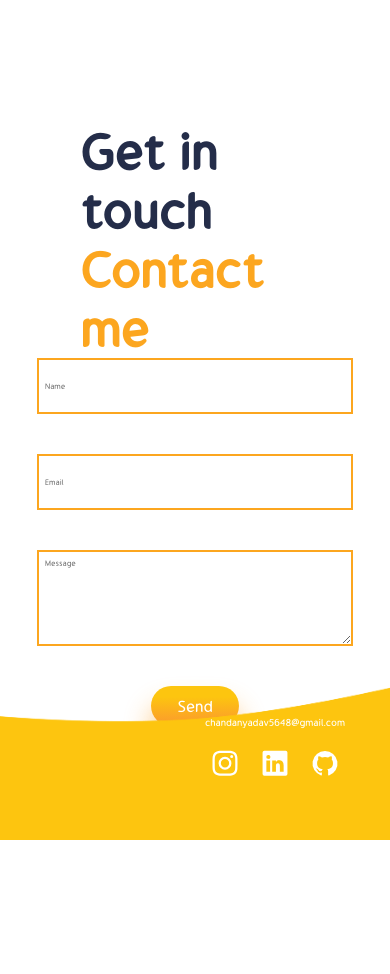
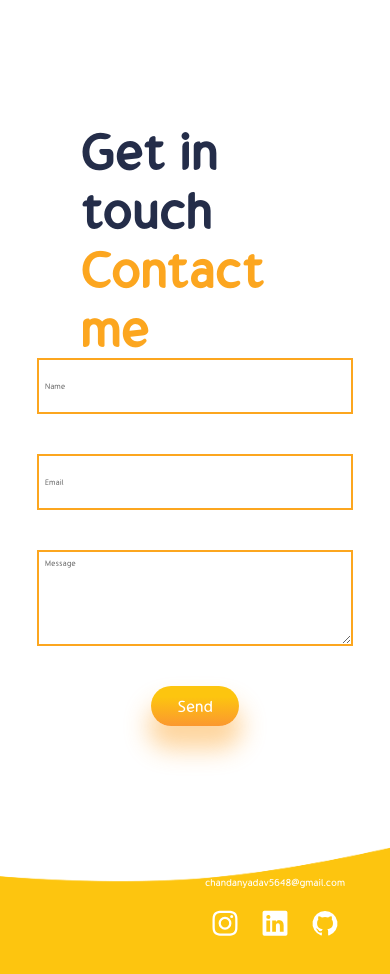
Before and after one commit to Chandan-KYadav/Portfolio-Chandan, a React (Create React App) app: page / in a window 390 px wide. Shown: the part 6280-7254 px from the top of the page. Before the commit the page ends 7120 px from the top, so only its background shows below. Built offline with nearby package versions, Linux system fonts and the light colour scheme.

Commit message:
Update Contact.css

```diff
--- a/src/components/Contact/Contact.css
+++ b/src/components/Contact/Contact.css
@@ -30,7 +30,7 @@ textarea{
 @media screen and (max-width : 480px) {
     .contact{
         flex-direction: column;
-        width-bottom: 8rem;
+        margin-bottom: 8rem;
     }
      .contact-right .user{
        width: 15rem;
```
